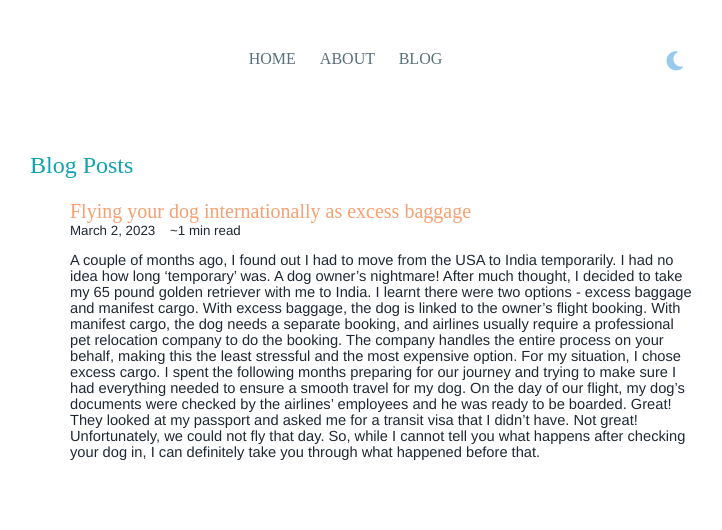
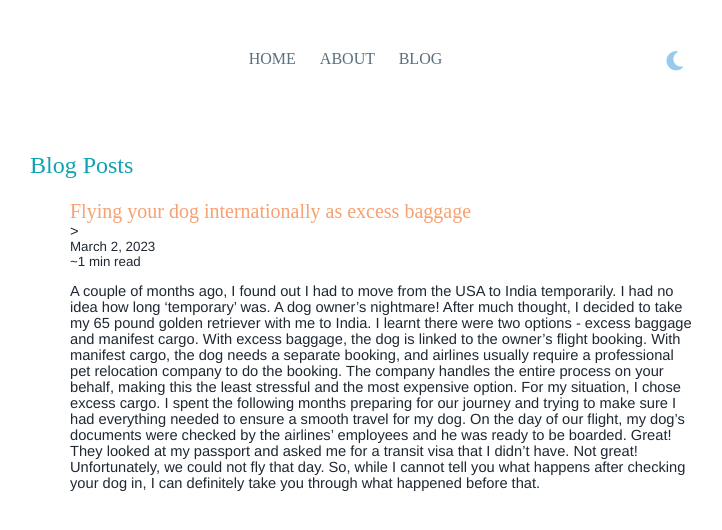
Before and after one commit to vaishnavisen/vaishnavisen.github.io, a Jekyll site: the page built from blog.html, in a window 1280 px wide. Shown: the top 530 px of the page, without its empty margins (278-1000 px from the left). Built offline with Jekyll 4.4.1, drawn with Linux system fonts in a browser that asks for light colours; nearby versions of some CDN libraries.

Commit message:
Remove fa icons from post metadata formatting

```diff
--- a/_sass/main.scss
+++ b/_sass/main.scss
@@ -108,5 +108,6 @@ em {
 .post_metadata {
   color: var(--normal-text-color);
   font-family: 'Helvetica', 'Arial', sans-serif;
-  font-size: 10pt
+  font-size: 10pt;
+  padding-right: 5px;
 }
--- a/blog.html
+++ b/blog.html
@@ -10,12 +10,12 @@ title: Blog Posts
     {% endcapture %}
     <li>
       <a class = "link_title" href="{{ post.url }}">{{ post.title }}</a>
-      <div class="post_metadata">
+      <div>>
         <i class="fa-thin fa-calendar-days"></i>
-        {{ post.date | date: "%B %-d, %Y" }}&nbsp;&nbsp;&nbsp;
+        <div class = "post_metadata"> {{ post.date | date: "%B %-d, %Y" }} </div>
         <i class="fa-thin fa-book-open"></i>
-        ~{{ words | divided_by: 180 | append: ' min' }} read
-      </div>
+        <div class = "post_metadata"> ~{{ words | divided_by: 180 | append: ' min' }} read </div>
+      </p>
       <div class = "normal_text"> {{ post.excerpt }} </div>
     </li>
   {% endfor %}
```
Also changed, not shown: _layouts/post.html (+4 -4 lines).
